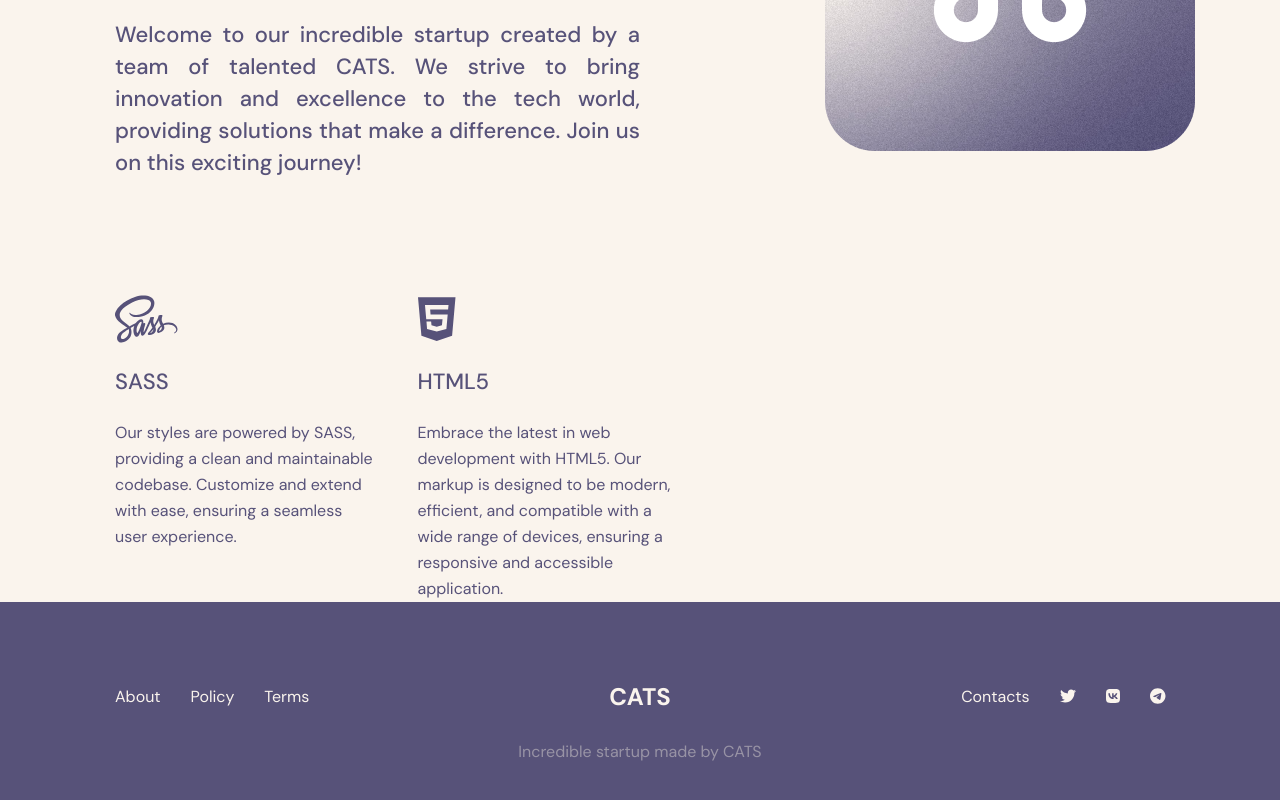
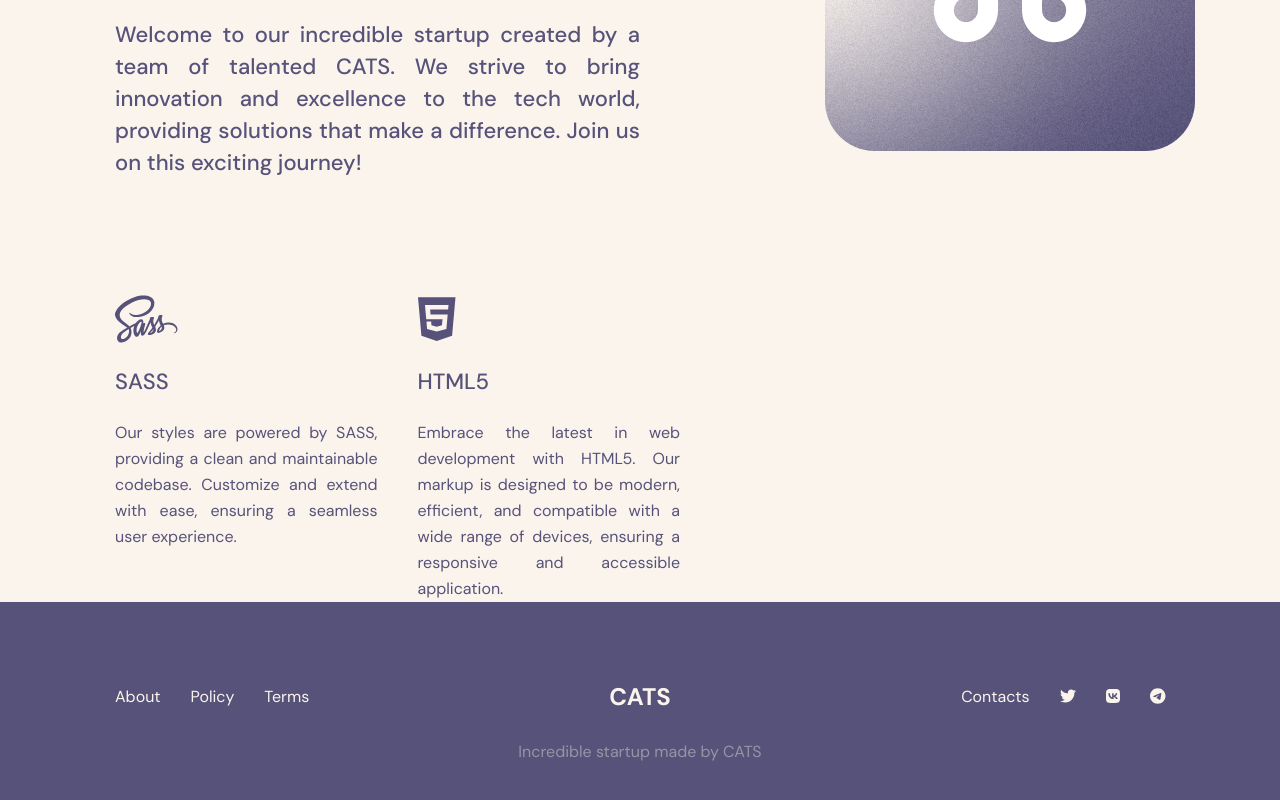
Before and after one commit to loveshadowfiend/static-website, a React (Vite) app: page / in a window 1280 px wide. Shown: the part 434-1234 px from the top of the page. Built offline with nearby package versions, Linux system fonts and the light colour scheme.

Commit message:
_hero.scss: justify text

```diff
--- a/src/styles/blocks/_hero.scss
+++ b/src/styles/blocks/_hero.scss
@@ -44,6 +44,7 @@
         p {
             font-size: 16px;
             line-height: 26px;
+            text-align: justify;
         }
     }
 
--- a/src/styles/styles.css
+++ b/src/styles/styles.css
@@ -331,6 +331,7 @@ p {
 .hero__tech p {
   font-size: 16px;
   line-height: 26px;
+  text-align: justify;
 }
 .hero__image {
   position: absolute;
```
Also changed, not shown: 1 other file (tests, documents, lock files or other folders).
